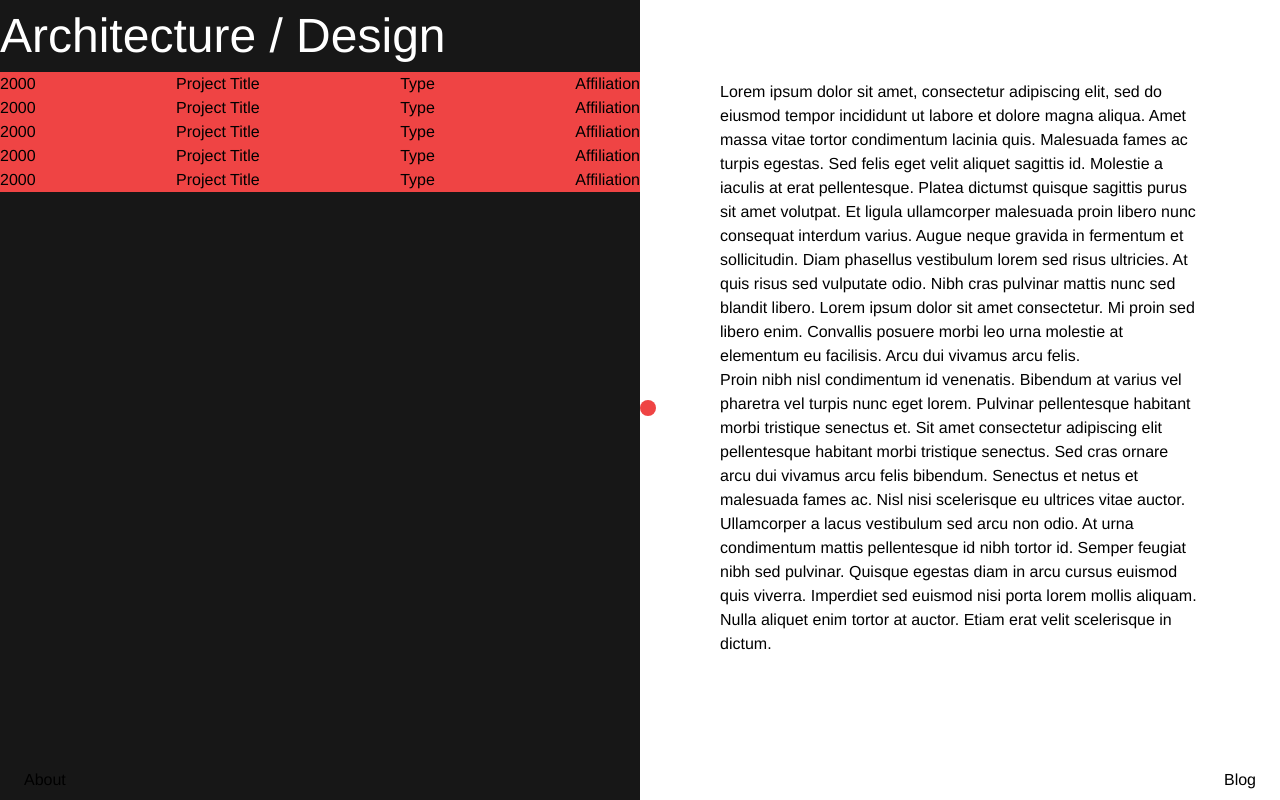
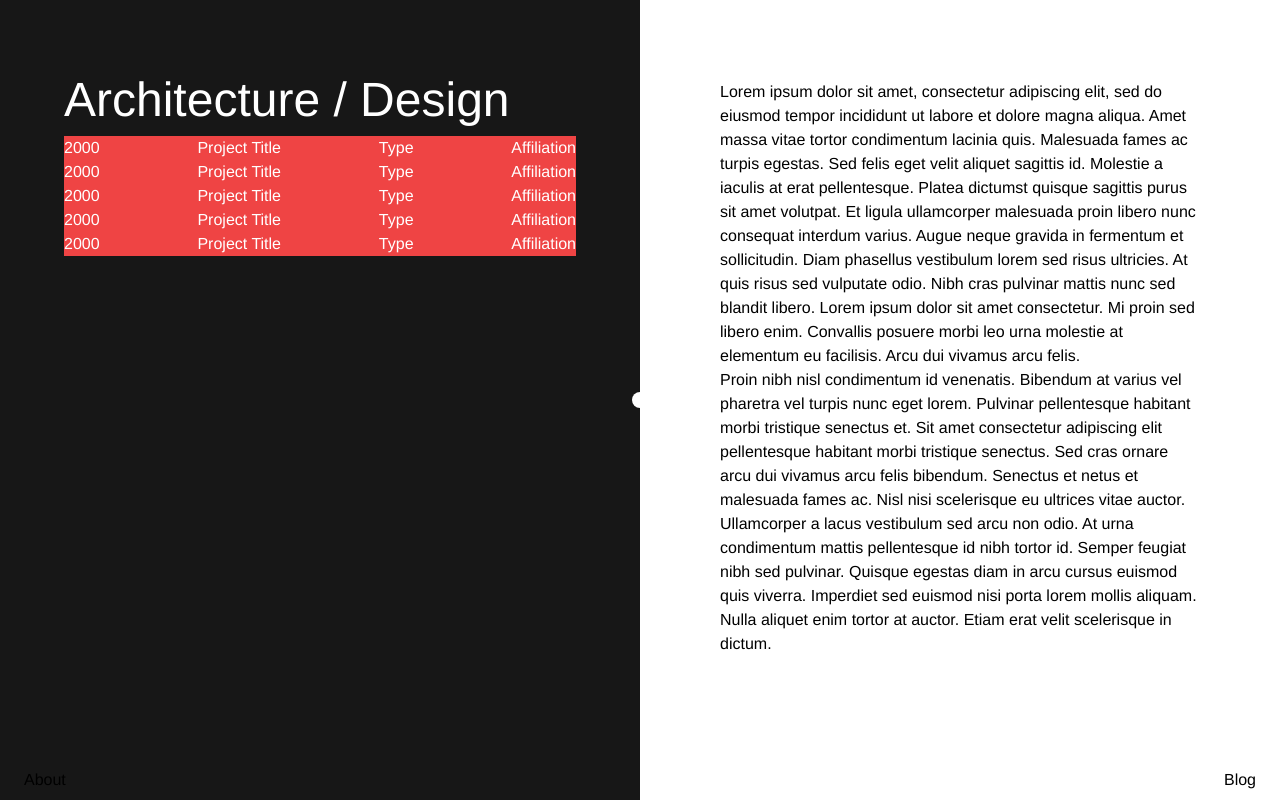
Before and after one commit to Abstractmachina/website_v2, a Next.js app: page /architecture in a window 1280 px wide. Built offline with nearby package versions, Linux system fonts and the light colour scheme.

Commit message:
styling project index

```diff
--- a/app/architecture/page.tsx
+++ b/app/architecture/page.tsx
@@ -1,19 +1,23 @@
-'use client'
+"use client";
 
 import ProjectContent from "@/components/projectContent";
 import ProjectIndexRow from "@/components/projectIndexRow";
-import { useAnimate } from "framer-motion";
+import { motion, useAnimate } from "framer-motion";
 import PropTypes from "prop-types";
 import React, { Component, useEffect, useState } from "react";
 
 function Architecture() {
-
 	const [scope, animate] = useAnimate();
 	const [project, setProject] = useState("none");
 
 	useEffect(() => {
         const initAnim = async () => {
-            await animate('#container_projectindex', { width: "50%" }, { duration: 1, ease: 'easeOut' })
+            await Promise.all([
+                animate("#container_projectindex", { width: "50%", padding: '4rem' }, { duration: 1, ease: "easeOut" }),
+                 animate("#projects", { x: 0 }, { duration: 1, ease: "easeOut" , delay:1}),
+                animate("#title_arch", { x: 0 }, { duration: 1, ease: "easeOut", delay: 1 }),
+                animate("#center_circle", { backgroundColor: '#ffffff' }, { duration: 1, ease: "easeOut", delay:1})
+            ])
 		};
 
 		initAnim();
@@ -22,25 +26,33 @@ function Architecture() {
 	/**
 	 * fetch project from database with provided id string
 	 */
-    const fetchProject = async () => {
+	const fetchProject = async () => {};
 
-    }
+	return (
+		<main ref={scope} className="flex min-h-screen h-full w-full">
+			{/* center circle */}
+            <motion.div id="center_circle" className="fixed w-4 h-4 rounded-full inset-x-0 inset-y-0 mx-auto top-1/2 -translate-y-1/2 z-10"
+                style={{
+                backgroundColor: '#000000'
+            }}></motion.div>
 
-    return <main ref={scope} className="flex min-h-screen h-full w-full">
-        {/* center circle */}
-			<div  className="fixed w-4 h-4 bg-red-500 rounded-full top-1/2 left-1/2"></div>
 			<div id="container_projectindex" className="fixed h-full w-0 bg-neutral-900 top-0 right-1/2">
-            <h1 className="text-white">Architecture / Design</h1>
-            <div className=" bg-red-500 flex flex-col">
-                <ProjectIndexRow/>
-                <ProjectIndexRow/>
-                <ProjectIndexRow/>
-                <ProjectIndexRow/>
-                <ProjectIndexRow/>
+                <motion.h1 id="title_arch" className="text-white" style={{
+                    x: -2000
+                }}>Architecture / Design</motion.h1>
+                <motion.div id="projects" className=" bg-red-500 flex flex-col" style={{
+                    x: -2000
+                }}>
+					<ProjectIndexRow />
+					<ProjectIndexRow />
+					<ProjectIndexRow />
+					<ProjectIndexRow />
+					<ProjectIndexRow />
+				</motion.div>
 			</div>
-        </div>
-        <ProjectContent/>
-  </main>;
+			<ProjectContent />
+		</main>
+	);
 }
 
 export default Architecture;
--- a/components/projectIndexRow.tsx
+++ b/components/projectIndexRow.tsx
@@ -2,7 +2,7 @@ import React from 'react'
 
 function ProjectIndexRow() {
   return (
-      <div className='flex flex-row justify-between'>
+      <div className='flex flex-row justify-between text-white'>
           <span>2000</span>
           <span>Project Title</span>
           <span>Type</span>
```
Lines whose indentation alone changed are shown as unchanged.
